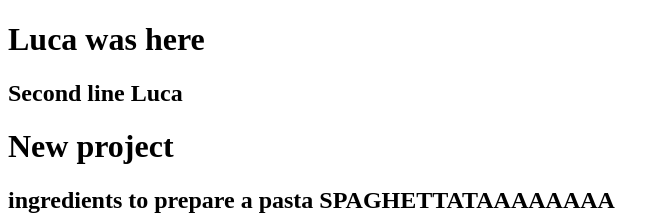
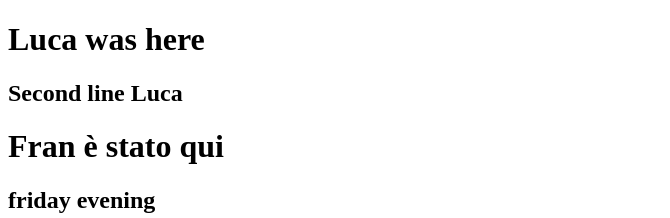
Before and after one commit to FreeCoders-Dublin/test-git-skills, a plain HTML site: page index.html in a window 1280 px wide. Shown: the top 218 px of the page, without its empty margins (0-670 px from the left). Drawn offline with Linux system fonts and the light colour scheme.

Commit message:
comment out

```diff
--- a/index.html
+++ b/index.html
@@ -12,7 +12,7 @@
         <h2>Second line Luca</h2>
     </main>
     <header>
-    <h1>New project</h1>
+    <!--<h1>New project</h1>
     <h2>ingredients to prepare a pasta SPAGHETTATAAAAAAAA</h2>
     <ul>
         //la farina non serve a cazzo
@@ -23,6 +23,7 @@
     </ul>
     </header>
     <h1>Luca was here</h1>
+    -->
 
     <footer>
       <h1>Fran è stato qui</h1>
```
